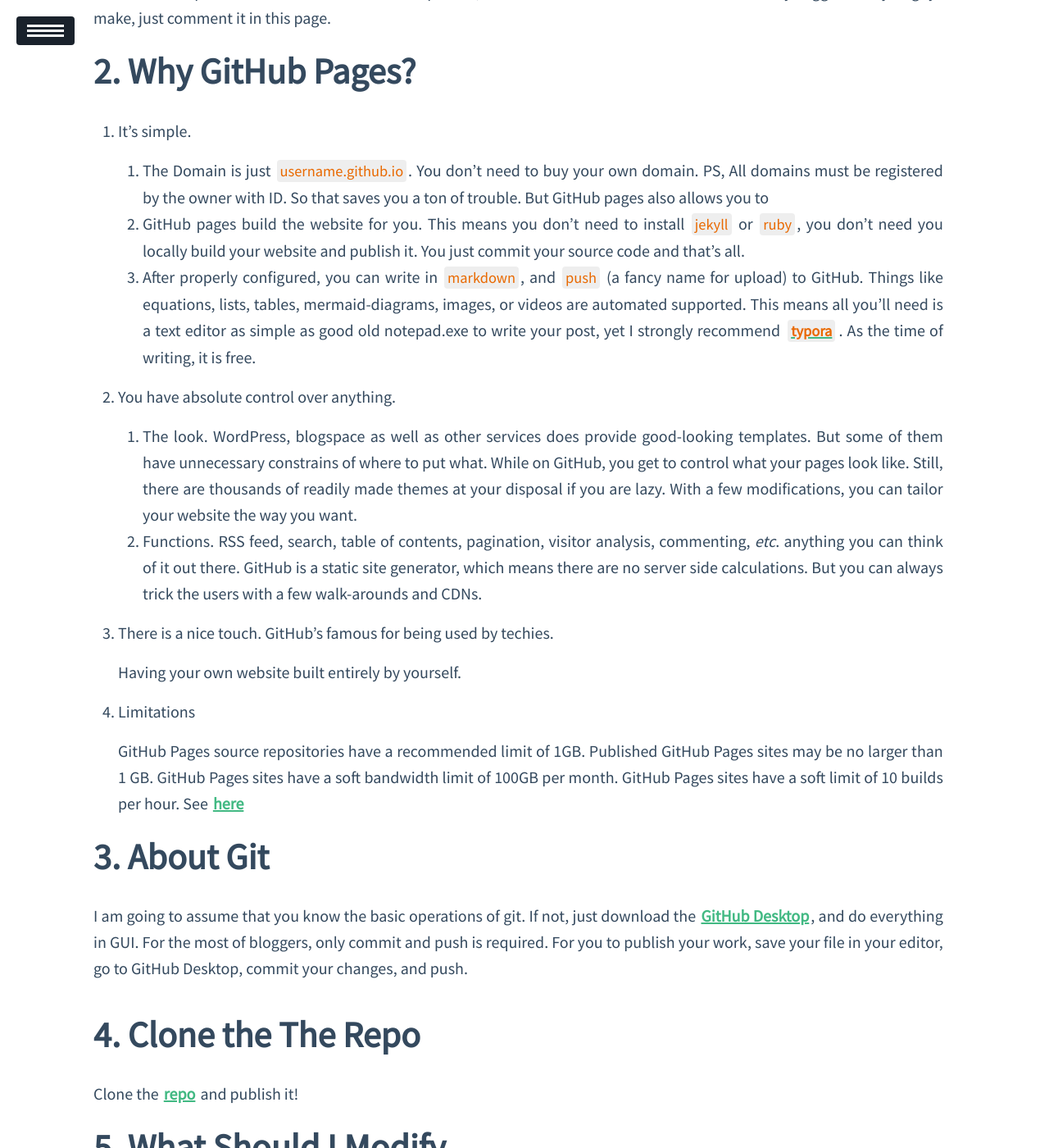
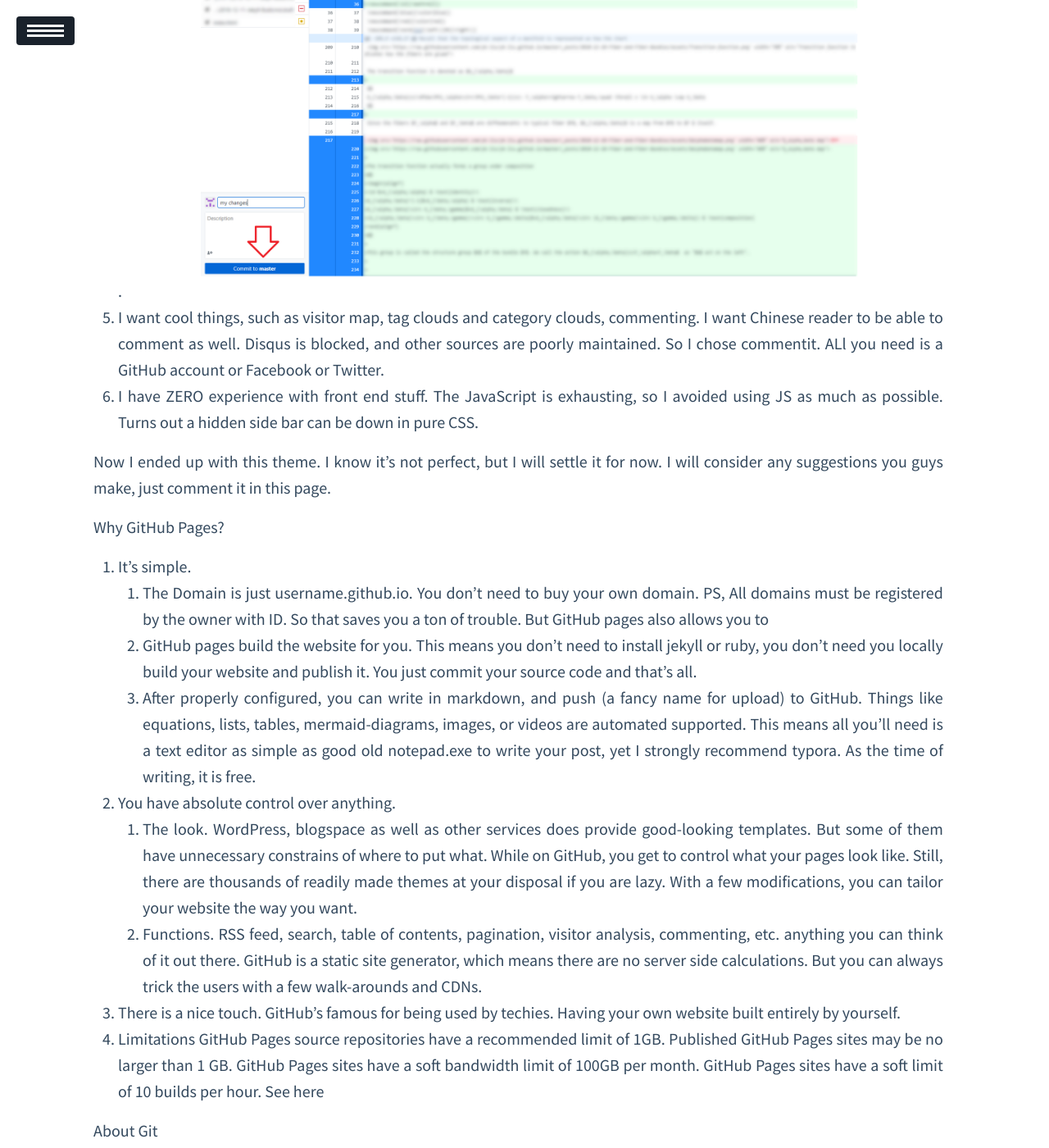
Before and after one commit to yk-liu/PointingToTheMoon, a Jekyll site: the page built from _posts/2018-12-11-Jekyll-Build/2018-12-11-Jekyll-Build.md, in a window 1280 px wide and 1400 px high, scrolled down 819 px. Shown: the whole window at 82% size. Built offline with Jekyll 4.4.1, drawn with Linux system fonts in a browser that asks for light colours; our own code applies the rules of GitHub Pages for plain Markdown files; a script that is not in the unit is left out; some of the changed text lies outside the part shown.

Commit message:
Update 2018-12-11-Jekyll-Build.md

```diff
--- a/_posts/2018-12-11-Jekyll-Build/2018-12-11-Jekyll-Build.md
+++ b/_posts/2018-12-11-Jekyll-Build/2018-12-11-Jekyll-Build.md
@@ -1,56 +1,49 @@
----
 title: Build Your Blog with GitHub Pages
 tags: Jekyll
+edit: 2018-12-19
 categories: Jekyll
 mathjax: false
 description: Build Your Blog with GitHub Pages. This is a sketch of how to use my theme `PointingToTheMoon` to write your blog. This theme is great for academic use, for it features simple post page with mathjax support and a side bar with toc. The main page on the other hand is somewhat fancy.
----
 
-# What Do I Have to Offer
+
+What Do I Have to Offer
 
 There are many theme out there, yet none of them suits my need.
 
 1. I want my post page's width to be at least 80% so the reader can simply read the post. I don't want persistent sidebars with a big picture of the blog owner
 2. I want my post to be extra readable. The font need to be clear and large enough. Not Consolas fonts or Comic Sans.
 3. I need mathjax. Other themes seems rarely supporting it.
-4. I want my assets in the same folder as post. I use the work-around as direct link it to the `raw.github` page.
+4. I want my assets in the same folder as post. I use the work-around as direct link it to the raw.github page, like this <img src="https://raw.githubusercontent.com/yk-liu/PointingToTheMoon/master/_posts/2018-12-11-Jekyll-Build/assets/GitHub-desktop.png" width="80%">.
 5. I want cool things, such as visitor map, tag clouds and category clouds, commenting. I want Chinese reader to be able to comment as well. Disqus is blocked, and other sources are poorly maintained. So I chose commentit. ALl you need is a GitHub account or Facebook or Twitter.
 6. I have ZERO experience with front end stuff. The JavaScript is exhausting, so I avoided using JS as much as possible. Turns out a hidden side bar can be down in pure CSS.
 
 Now I ended up with this theme. I know it's not perfect, but I will settle it for now. I will consider any suggestions you guys make, just comment it in this page.
 
-# Why GitHub Pages?
+Why GitHub Pages?
 
 1. It's simple.
+   1. The Domain is just username.github.io. You don't need to buy your own domain. PS, All domains must be registered by the owner with ID. So that saves you a ton of trouble. But GitHub pages also allows you to
+   2. GitHub pages build the website for you. This means you don't need to install jekyll or ruby, you don't need you locally build your website and publish it. You just commit your source code and that's all.
+   3. After properly configured, you can write in markdown, and push (a fancy name for upload) to GitHub.  Things like equations, lists, tables, mermaid-diagrams, images, or videos are automated supported. This means all you'll need is a text editor as simple as good old notepad.exe to write your post, yet I strongly recommend typora. As the time of writing, it is free.
+2. You have absolute control over anything.
+   1. The look. WordPress, blogspace as well as other services does provide good-looking templates. But some of them have unnecessary constrains of where to put what. While on GitHub, you get to control what your pages look like. Still, there are thousands of readily made themes at your disposal if you are lazy. With a few modifications, you can tailor your website the way you want.
+   2. Functions. RSS feed, search, table of contents, pagination, visitor analysis, commenting, etc. anything you can think of it out there. GitHub is a static site generator, which means there are no server side calculations. But you can always trick the users with a few walk-arounds and CDNs.
+3. There is a nice touch. GitHub's famous for being used by techies.
+   Having your own website built entirely by yourself.
+4. Limitations
+   GitHub Pages source repositories have a recommended limit of 1GB. Published GitHub Pages sites may be no larger than 1 GB. GitHub Pages sites have a soft bandwidth limit of 100GB per month.	GitHub Pages sites have a soft limit of 10 builds per hour. See here
 
-   1. The Domain is just `username.github.io`. You don't need to buy your own domain. PS, All domains must be registered by the owner with ID. So that saves you a ton of trouble. But GitHub pages also allows you to
-   2. GitHub pages build the website for you. This means you don't need to install `jekyll` or `ruby`, you don't need you locally build your website and publish it. You just commit your source code and that's all.
-   3. After properly configured, you can write in `markdown`, and `push` (a fancy name for upload) to GitHub.  Things like equations, lists, tables, mermaid-diagrams, images, or videos are automated supported. This means all you'll need is a text editor as simple as good old notepad.exe to write your post, yet I strongly recommend [`typora`](https://www.typora.io/). As the time of writing, it is free.
+About Git
 
-2. You have absolute control over anything.
+I am going to assume that you know the basic operations of git. If not, just download the GitHub Desktop, and do everything in GUI. For the most of bloggers, only commit and push is required. For you to publish your work, save your file in your editor, go to GitHub Desktop, commit your changes, and push.
 
-   1. The look. WordPress, blogspace as well as other services does provide good-looking templates. But some of them have unnecessary constrains of where to put what. While on GitHub, you get to control what your pages look like. Still, there are thousands of readily made themes at your disposal if you are lazy. With a few modifications, you can tailor your website the way you want.
-   2. Functions. RSS feed, search, table of contents, pagination, visitor analysis, commenting, *etc*. anything you can think of it out there. GitHub is a static site generator, which means there are no server side calculations. But you can always trick the users with a few walk-arounds and CDNs.
 
-3. There is a nice touch. GitHub's famous for being used by techies.
 
-   Having your own website built entirely by yourself.
+Clone the The Repo
 
-4. Limitations
+Clone the repo and publish it!
 
-   GitHub Pages source repositories have a recommended limit of 1GB. Published GitHub Pages sites may be no larger than 1 GB. GitHub Pages sites have a soft bandwidth limit of 100GB per month.	GitHub Pages sites have a soft limit of 10 builds per hour. See [here](https://help.github.com/articles/what-is-github-pages/#usage-limits)
-
-# About Git
-
-I am going to assume that you know the basic operations of git. If not, just download the [GitHub Desktop](https://desktop.github.com/), and do everything in GUI. For the most of bloggers, only commit and push is required. For you to publish your work, save your file in your editor, go to GitHub Desktop, commit your changes, and push.
-
-<img src="" width="80%">
-
-# Clone the The Repo
-
-Clone the [repo](https://github.com/yk-liu/PointingToTheMoon) and publish it!
-
-# What Should I Modify
+What Should I Modify
 
 Here is a list of files you need to modify
 
@@ -58,8 +51,8 @@
 2. Readme.md: add your description.
 3. config.yml: fill in as much as you can.
 4. index.html: fill in description and (if any) proposed posts.
-5. register at [commentit.io](https://commentit.io/). This enables your website's comment feature.
-6. secret/index.html: decrypt the page use password `ykliu`. And save the page locally. Choose your password, copy and paste the html into the input textbox, and download the page. Replace secret/index.html with the html file you downloaded. Now you have a encrypted page only you can use to encrypt your other pages!
-7. Better google discovery: google site authentication. Just go to [webmaster](https://search.google.com/search-console?hl=en) and click `add property` and download the google authentication file, put in under the root of your repo. A few days later, you should be able to see your website in google search by searching `site:your-site-name.github.io` (no space in between).
+5. register at commentit.io. This enables your website's comment feature.
+6. secret/index.html: decrypt the page use password ykliu. And save the page locally. Choose your password, copy and paste the html into the input textbox, and download the page. Replace secret/index.html with the html file you downloaded. Now you have a encrypted page only you can use to encrypt your other pages!
+7. Better google discovery: google site authentication. Just go to webmaster and click add property and download the google authentication file, put in under the root of your repo. A few days later, you should be able to see your website in google search by searching site:your-site-name.github.io (no space in between).
 
 After that, you should be able to enjoy your blogging!
```
